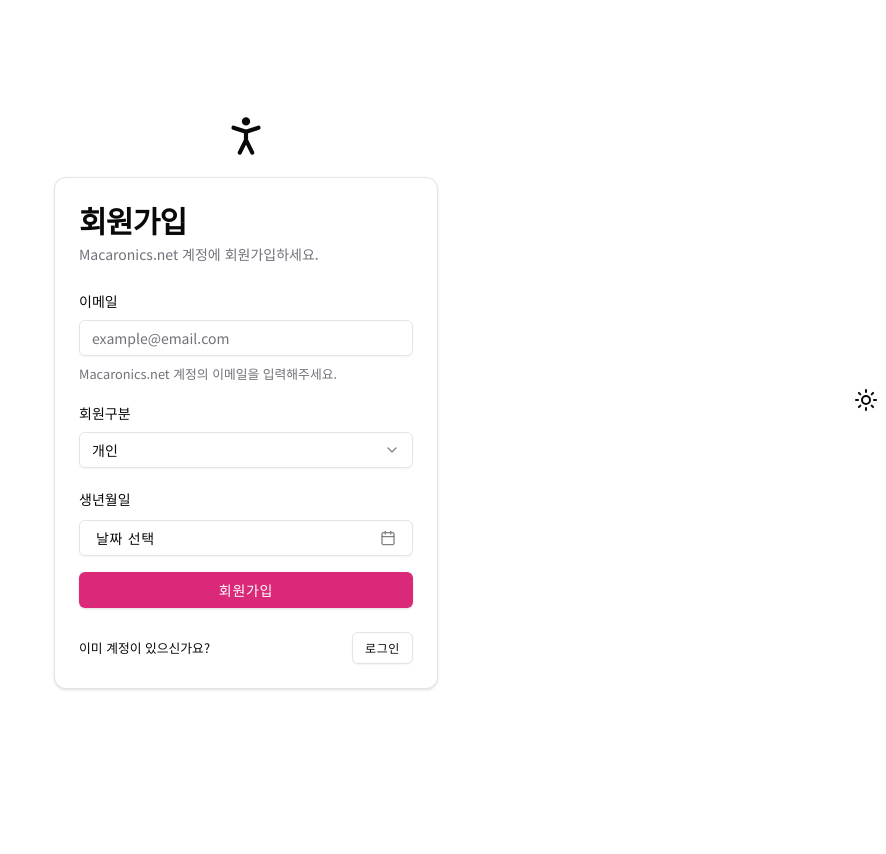
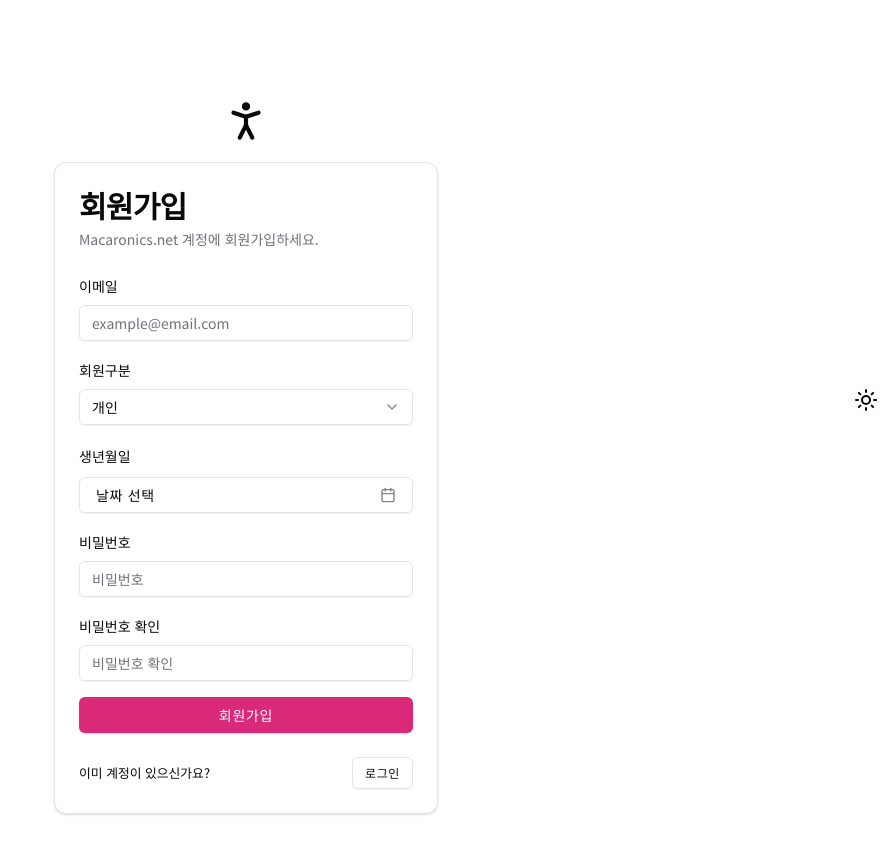
Before and after one commit to braverokmc79/nextjs-shadcn-app, a Next.js app: page /sign-up in a window 1280 px wide. Shown: the top 854 px of the page, without its empty margins (394-1280 px from the left). Before the commit the page ends 800 px from the top, so only its background shows below. Built offline with nearby package versions, Linux system fonts and the light colour scheme; no server answers; a web font is replaced by a local one.

Commit message:
11. Shadcn 비밀번호 유효성 체크

```diff
--- a/src/app/(logged-out)/sign-up/page.tsx
+++ b/src/app/(logged-out)/sign-up/page.tsx
@@ -10,7 +10,6 @@ import {
 } from "@/components/ui/card";
 import {
   FormControl,
-  FormDescription,
   FormField,
   FormItem,
   FormLabel,
@@ -36,13 +35,15 @@ import { Calendar } from "@/components/ui/custom_calendar";
 import { format } from "date-fns"
 import { ko } from "date-fns/locale";  // ✅ 한국어 로케일 추가
 
-// 폼 유효성 검사 스키마 정의
+
+
+//1.유효성 검사 기본 스키마 정의
 const formSchema = z.object({
   email: z.string().email("유효한 이메일을 입력하세요."),
   accountType: z.enum(["personal", "company"]),
   companyName: z.string().optional(),
   numberOfEmployees: z.coerce.number().optional(),
-  dob:z.date().refine((date)=>{
+  dob:z.date({ required_error: "생년월일을 선택해주세요." }).refine((date)=>{
     const today = new Date();
     const eighteedYearsAgo =new Date(
       today.getFullYear() - 18,
@@ -50,8 +51,13 @@ const formSchema = z.object({
       today.getDate()
     );
     return date <= eighteedYearsAgo;
-  })
+  }, "18세 이상의 사람만 회원가입 가능합니다."),
+  password: z.string({ required_error: "비밀번호를 입력해 주세요." }).min(8, "8자 이상 입력하세요.")
+  .refine((password) => {
+     return /^(?=.*[!@#$%^&*])(?=.*[A-Z]).*$/.test(password);
+  },"비밀번호는 특수문자 1개 이상, 대문자 1개 이상을 포함해야 합니다."),
 
+  passwordConfirm: z.string({ required_error: "비밀번호 확인을 입력해 주세요." }),
 }).superRefine((data, ctx) => {
 
   if(data.accountType === "company" && !data.companyName) {
@@ -70,7 +76,18 @@ const formSchema = z.object({
     });
   }
 
+  if(data.password !== data.passwordConfirm) {
+    ctx.addIssue({
+      code: z.ZodIssueCode.custom,
+      path:["passwordConfirm"],
+      message: "비밀번호와 비밀번호 확인은 일치해야 하겠습니다.",
+    });
+  }
 });
+
+
+
+
 
 const SignupPage: React.FC = () => {
   const form = useForm<z.infer<typeof formSchema>>({
@@ -78,6 +95,9 @@ const SignupPage: React.FC = () => {
     defaultValues: {
       email: "",
       accountType: "personal",
+      dob: undefined,
+      password: "",
+
     },
   });
 
@@ -119,9 +139,9 @@ const SignupPage: React.FC = () => {
                     <FormControl>
                       <Input placeholder="example@email.com" {...field} />
                     </FormControl>
-                    <FormDescription>
+                    {/* <FormDescription>
                       Macaronics.net 계정의 이메일을 입력해주세요.
-                    </FormDescription>
+                    </FormDescription> */}
                     <FormMessage />
                   </FormItem>
                 )}
@@ -229,6 +249,40 @@ const SignupPage: React.FC = () => {
 
 
 
+          {/* 비밀번호 필드 */}
+              <FormField
+                control={form.control}
+
+                name="password"
+                render={({ field }) => (
+                  <FormItem>
+                    <FormLabel>비밀번호</FormLabel>
+                    <FormControl>
+                      <Input placeholder="비밀번호" type="password" {...field} />
+                    </FormControl>
+                    <FormMessage />
+                  </FormItem>
+                )}
+              />
+
+
+           {/* 비밀번호 확인 필드 */}
+            <FormField
+                control={form.control}
+                name="passwordConfirm"
+                render={({ field }) => (
+                  <FormItem>
+                    <FormLabel>비밀번호 확인</FormLabel>
+                    <FormControl>
+                      <Input placeholder="비밀번호 확인" type="password" {...field} />
+                    </FormControl>
+                    <FormMessage />
+                  </FormItem>
+                )}
+            />
+
+
+
 
               {/* 회원가입 버튼 */}
               <Button type="submit" className="w-full">
```
Also changed, not shown: src/components/ui/password-input.tsx (added).
